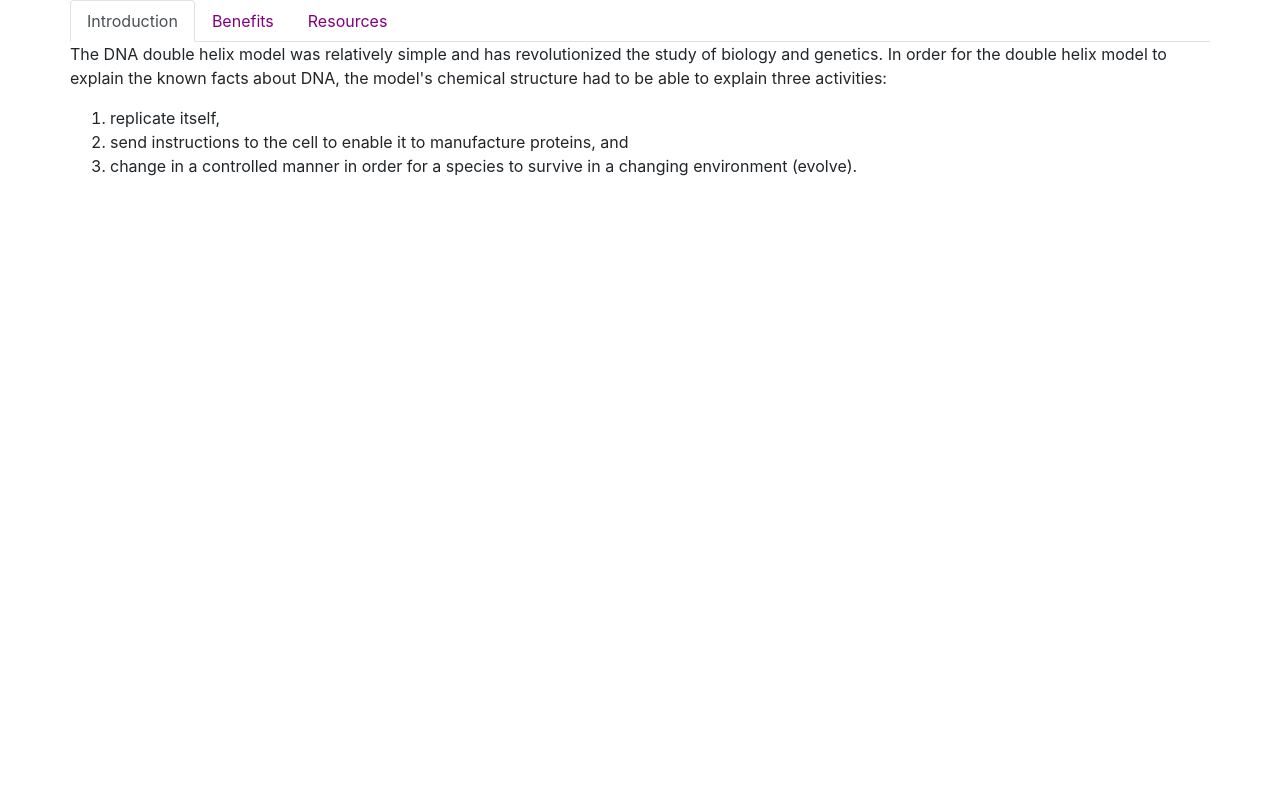
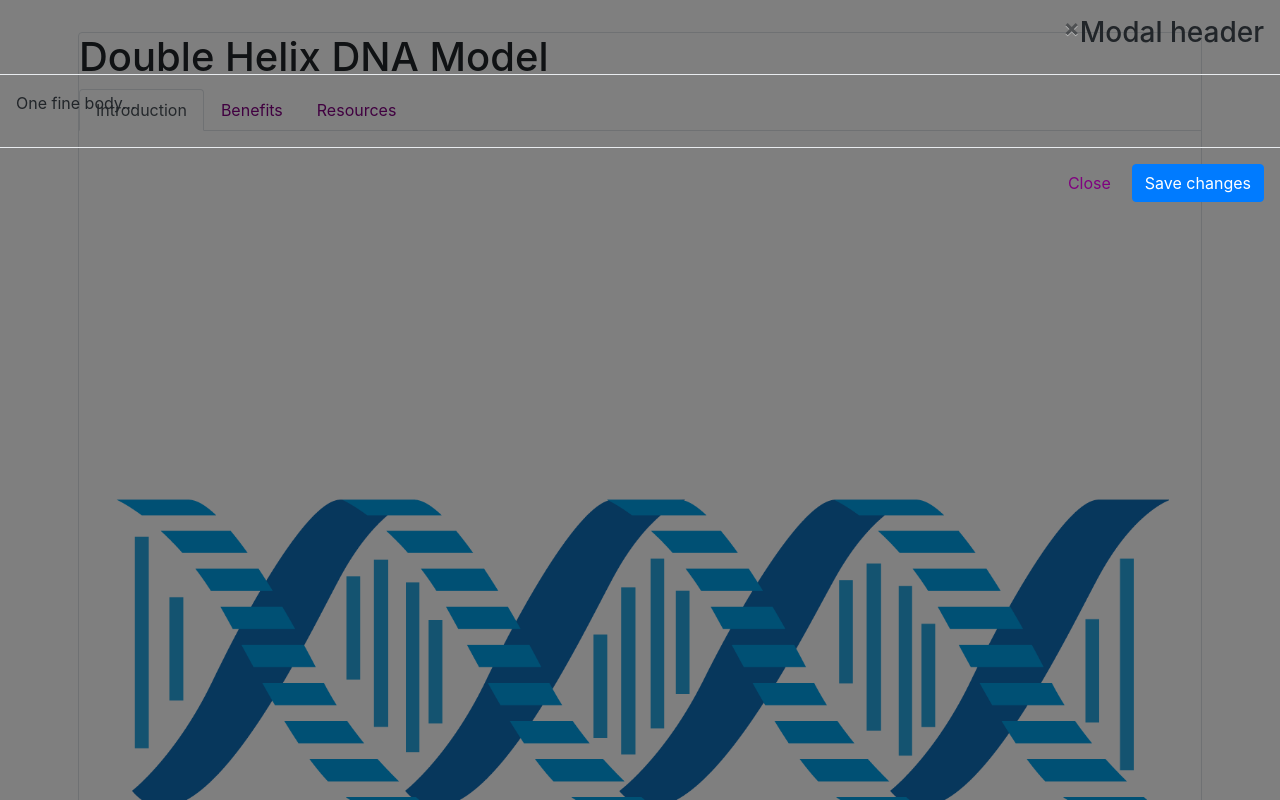
Before and after one commit to MDykeman/dbl-helix, a website: page index.html in a window 1280 px wide. Shown: the top 800 px of the page. Drawn offline with nearby package versions, Linux system fonts and the light colour scheme.

Commit message:
Adding modal popup and dna graphic to intro section

```diff
--- a/Gruntfile.js
+++ b/Gruntfile.js
@@ -11,7 +11,10 @@ module.exports = function (grunt) {
         watch: {
             css: {
                 files: ['src/sass/*.scss'],
-                tasks: ['sass']
+                tasks: ['sass'],
+                options: {
+                    livereload: true,
+                }
             }
         }
     });
--- a/index.html
+++ b/index.html
@@ -19,7 +19,9 @@
 
     <div class="container d-flex h-100">
         <div class="row align-self-center">
-            <div class="content">
+            <div class="app-wrapper">
+
+                <h1>Double Helix DNA Model</h1>
                 <ul class="nav nav-tabs w-100" id="myTab" role="tablist">
                     <li class="nav-item">
                         <a class="nav-link active" id="intro-tab" data-toggle="tab" href="#intro" role="tab"
@@ -36,6 +38,9 @@
                 </ul>
                 <div class="tab-content" id="myTabContent">
                     <div class="tab-pane fade show active" id="intro" role="tabpanel" aria-labelledby="home-tab">
+
+                        <img class="img-fluid" src="src\assets\double-helix.png" alt="Double Helix Graphic">
+
                         <p>The DNA double helix model was relatively simple and has revolutionized the study of biology
                             and
                             genetics. In order for the double helix model to explain the known facts about DNA, the
@@ -123,10 +128,25 @@
                         </ol>
                     </div>
                 </div>
+
             </div>
             <!--tab content-->
         </div>
         <!--end of row-->
+    </div>
+
+    <div class="modal hide fade" id="welcomeModal">
+        <div class="modal-header">
+            <a class="close" data-dismiss="modal">×</a>
+            <h3>Modal header</h3>
+        </div>
+        <div class="modal-body">
+            <p>One fine body…</p>
+        </div>
+        <div class="modal-footer">
+            <a href="#" class="btn">Close</a>
+            <a href="#" class="btn btn-primary">Save changes</a>
+        </div>
     </div>
 
     <script src="https://code.jquery.com/jquery-3.3.1.slim.min.js" integrity="sha384-q8i/X+965DzO0rT7abK41JStQIAqVgRVzpbzo5smXKp4YfRvH+8abtTE1Pi6jizo"
@@ -135,6 +155,7 @@
         crossorigin="anonymous"></script>
     <script src="https://stackpath.bootstrapcdn.com/bootstrap/4.1.3/js/bootstrap.min.js" integrity="sha384-ChfqqxuZUCnJSK3+MXmPNIyE6ZbWh2IMqE241rYiqJxyMiZ6OW/JmZQ5stwEULTy"
         crossorigin="anonymous"></script>
+    <script src="src/js/index.js"></script>
 </body>
 
 </html>
--- a/src/js/index.js
+++ b/src/js/index.js
@@ -1 +1,3 @@
-// 1
+$(window).on('load', function () {
+    $('#welcomeModal').modal('show');
+});
--- a/src/sass/style.scss
+++ b/src/sass/style.scss
@@ -1,4 +1,16 @@
 $highlight-colour: purple;
+
+
+.app-wrapper {
+    margin: 2rem .5rem;
+    border: solid 1px #dee2e6;
+
+    border-radius: .25rem;
+
+    .tab-content {
+        padding: 2rem;
+    }
+}
 
 
 a {
```
Also changed, not shown: src/assets/double-helix.png (added), src/css/styles.css, 1 other file.
